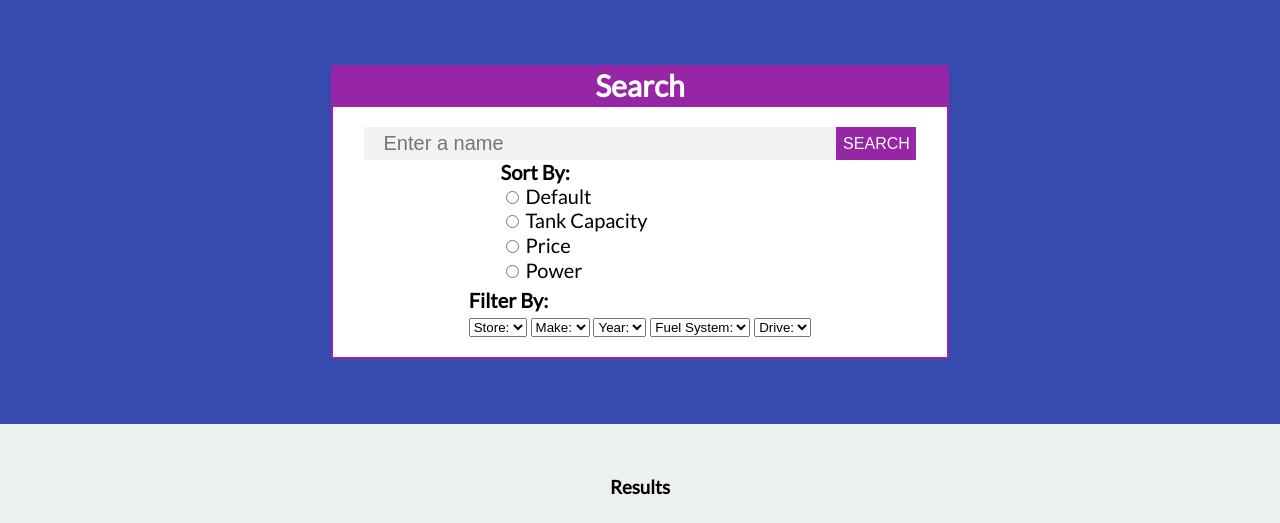
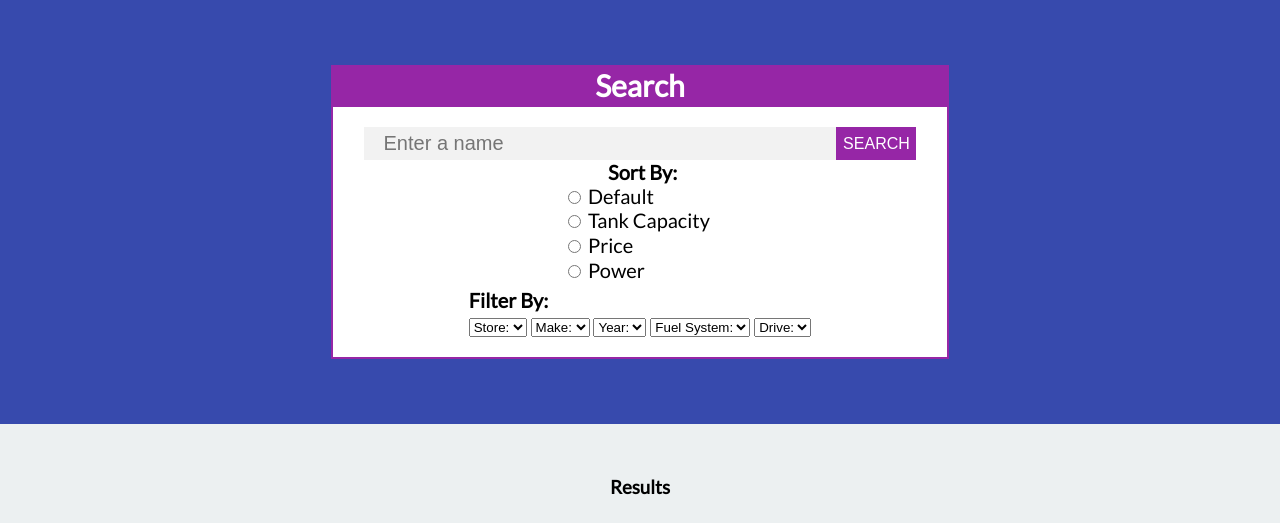
Before and after one commit to Azsorlex26/IFB299-Vroom-x3-Car-Rentals, a Django app: page /vroom/cars/ in a window 1280 px wide. Shown: the part 150-673 px from the top of the page. Run offline with Django 3.2, Linux system fonts and the light colour scheme; data that the repository does not hold is empty.

Commit message:
Couple of tweaks
Optimised code and added styling for the cars page.

```diff
--- a/vroom_car_rentals/vroom/static/vroom/style.css
+++ b/vroom_car_rentals/vroom/static/vroom/style.css
@@ -35,6 +35,9 @@ header h1 {
     min-width: 0;
 }
 
+.main-cont h2 {
+    cursor: default;
+}
 
 /*----------------------------------------------------------------------------*/
 /* Content flow for tablet view */
@@ -327,10 +330,24 @@ footer p {
     background-color: var(--blue);
 }
 
+#sortBy {
+    padding-left: 125px;
+    cursor: default;
+}
+
+#sortBy strong {
+    padding-left: 45px;
+}
+
 #filters {
     padding-top: 5px;
     border: 0;
     font-family: 'Lato', sans-serif;
+    cursor: default;
+}
+
+#sortBy input[type=radio], #sortBy select, #filters select {
+    cursor: pointer;
 }
 
 .search-heading {
@@ -346,6 +363,7 @@ footer p {
     flex-flow: column;
     justify-content: center;
     text-align: center;
+    cursor: default;
     margin: 0 5% !important;
 }
 
@@ -353,9 +371,6 @@ table {
     border-collapse: collapse;
     width: 100%;
     margin-bottom: 10px;
-}
-
-tbody {
 }
 
 tr {
--- a/vroom_car_rentals/vroom/templates/vroom/cars.html
+++ b/vroom_car_rentals/vroom/templates/vroom/cars.html
@@ -19,21 +19,10 @@
 		document.getElementById("price_high").disabled=true;
 		document.getElementById("power_high").disabled=true;
 
-
-		if (value == 'tank'){
-			document.getElementById("tank_high").style.visibility = "visible";
-			document.getElementById("tank_high").disabled=false;
-		}
-
-		else if (value == 'price'){
-			document.getElementById("price_high").style.visibility = "visible";
-			document.getElementById("price_high").disabled=false;
-		}
-
-		else if (value == 'power'){
-			document.getElementById("power_high").style.visibility = "visible";
-			document.getElementById("power_high").disabled=false;
-		}
+		if (value != '') {
+            document.getElementById(value).style.visibility = "visible";
+		    document.getElementById(value).disabled=false;
+        }
 	}
 </script>
 
@@ -49,29 +38,29 @@
             </div>
 
 			<div id="sortBy">
-				<strong>Sort By: </strong><br>
-				<input type="radio" name="sort" value="none" onclick="hide_drop('none');"> Default <br>
-				<input type="radio" name="sort" value="Car_TankCapacity" onclick="hide_drop('tank');"> Tank Capacity
-				<select name="tank_high" id="tank_high" style="visibility:hidden" >
+				<strong>Sort By:</strong><br>
+				<input type="radio" name="sort" value="none" onclick="hide_drop('');"> Default<br>
+				<input type="radio" name="sort" value="Car_TankCapacity" onclick="hide_drop('tank_high');"> Tank Capacity
+
+                <select name="tank_high" id="tank_high" style="visibility:hidden" >
                     <option value="high">Highest to Lowest</option>
 					<option value="low">Lowest to Highest</option>
 				</select>
 				<br>
 
-				<input type="radio" name="sort" value="Price_New" onclick="hide_drop('price');"> Price
+				<input type="radio" name="sort" value="Price_New" onclick="hide_drop('price_high');"> Price
 				<select name="price_high" id="price_high" style="visibility:hidden">
 					<option value="low">Lowest to Highest</option>
 					<option value="high">Highest to Lowest</option>
 				</select>
 				<br>
 
-				<input type="radio" name="sort" value="Power" onclick="hide_drop('power');"> Power
+				<input type="radio" name="sort" value="Power" onclick="hide_drop('power_high');"> Power
 				<select name="power_high" id="power_high" style="visibility:hidden">
 					<option value="high">Highest to Lowest</option>
 					<option value="low">Lowest to Highest</option>
 				</select>
 				<br>
-
 			</div>
 			<script type="text/javascript"> onload();</script>
 
--- a/vroom_car_rentals/vroom/views.py
+++ b/vroom_car_rentals/vroom/views.py
@@ -20,32 +20,23 @@ def cars(request):
 
         filter_names = list() # Create a list to store the currently selected filter values
 
-        if 'sort' in request.GET:
-		#Sort the Results by Tank Capacity and determine sort input
+        if 'sort' in request.GET: # Sort the Results by Tank Capacity and determine sort input
             if request.GET.get('sort') == "Car_TankCapacity":
-                if request.GET.get('tank_high') == "high":
-					#Sort By Highest to lowest
+                if request.GET.get('tank_high') == "high": #Sort By highest to lowest
                     cars = cars.extra({'tank_capacity':"tank_capacity + 0"}).order_by('-tank_capacity')
-                elif request.GET.get('tank_high') == "low":
-					#Sort By Lowest to highest
+                else: # Sort By Lowest to highest
                     cars = cars.extra({'tank_capacity':"tank_capacity + 0"}).order_by('tank_capacity')
 
-		#Sort the Results by Price and determine sort input
-            elif request.GET.get('sort') == "Price_New":
-                if request.GET.get('price_high') == "high":
-				#Sort from Highest to lowest
+            elif request.GET.get('sort') == "Price_New": # Sort the Results by Price and determine sort input
+                if request.GET.get('price_high') == "high": # Sort from highest to lowest
                     cars = cars.order_by('-car__price_new')
-                elif request.GET.get('price_high') == "low":
-				#Sort from lowest to highest
+                else: # Sort from lowest to highest
                     cars = cars.order_by('car__price_new')
 
-		#Sort the Results by Power and determine sort input
-            elif request.GET.get('sort') == "Power":
-                if request.GET.get('power_high') == "high":
-				#Sort from Highest to lowest
+            else: # Sort the Results by Power and determine sort input
+                if request.GET.get('power_high') == "high": # Sort from highest to lowest
                     cars = cars.extra({'power':"power + 0"}).order_by('-power')
-                elif request.GET.get('power_high') == "low":
-				#Sort from lowest to highest
+                else: # Sort from lowest to highest
                     cars = cars.extra({'power':"power + 0"}).order_by('power')
 
         if 'store' in request.GET and request.GET.get('store') != "":
```
Also changed, not shown: 1 other file.
